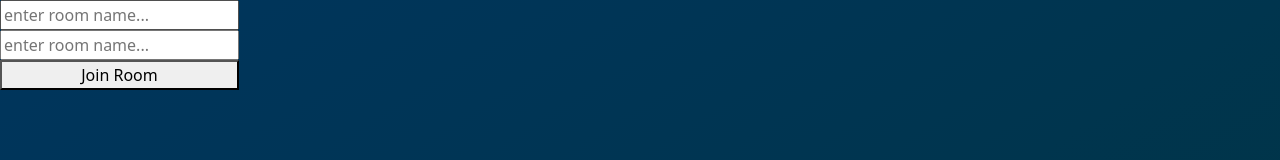
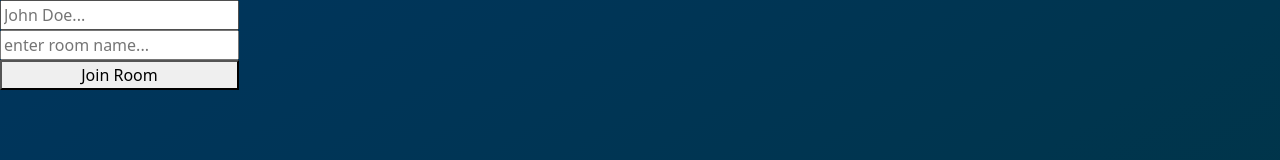
Before and after one commit to Yash7824/CHESS_FRONTEND_REPO_CD, an Angular app in the folder client/: page /join in a window 1280 px wide. Shown: the top 160 px of the page. Built offline with nearby package versions, Linux system fonts and the light colour scheme; no server answers.

Commit message:
updated placeholder

```diff
--- a/client/src/app/pages/join-room/join-room.component.html
+++ b/client/src/app/pages/join-room/join-room.component.html
@@ -1,6 +1,6 @@
 <div class="joinRoom--Container">
     <div class="joinRoomForm--Container">
-        <input type="text" #userNameInput  placeholder="enter room name..." />
+        <input type="text" #userNameInput  placeholder="John Doe..." />
         <input type="text" #roomNameInput placeholder="enter room name..." />
         <button (click)="joinRoom(roomNameInput.value,userNameInput.value)">Join Room</button>
     </div>
--- a/client/src/app/pages/join-room/join-room.component.ts
+++ b/client/src/app/pages/join-room/join-room.component.ts
@@ -21,11 +21,11 @@ export class JoinRoomComponent {
 
   joinRoom(roomName: string, userName: string) {
     this.socket.joinRoom(roomName, userName);
-    this.navigateTo("game");
+    this.navigateTo("game",{ roomName: roomName, playerName: userName});
   }
 
-  navigateTo(route: string) {
-    this.router.navigate([`/${route}`]);
+  navigateTo(route: string, params: Object) {
+    this.router.navigate([`/${route}`],{ queryParams: params});
   }
 
 }
```
